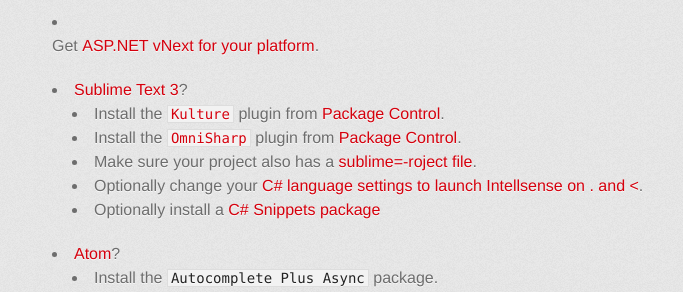
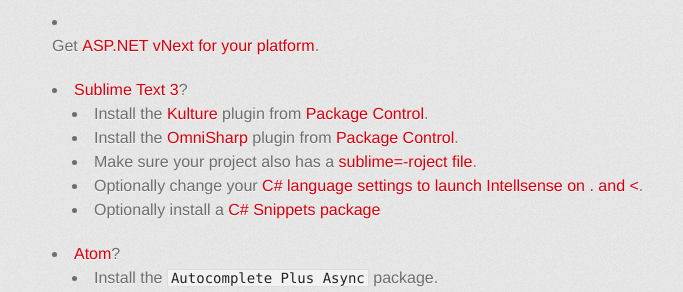
Before and after one commit to OmniSharp/OmniSharp.github.io, a Jekyll site: the page built from index.md, in a window 1280 px wide. Shown: the part 893-1185 px from the top of the page, without its empty margins (298-981 px from the left). Built offline with Jekyll 4.4.1, drawn with Linux system fonts in a browser that asks for light colours; some web fonts are replaced.

```diff
--- a/index.md
+++ b/index.md
@@ -19,8 +19,8 @@ Is it fun to do .NET on a Mac in Sublime? Ubuntu and Emacs? Windows and Atom? Ca
 - Get <a href="https://github.com/aspnet/home#getting-started">ASP.NET vNext for your platform</a>.
 
 - [Sublime Text 3](http://www.sublimetext.com/)?
-   - Install the <code><a href="https://sublime.wbond.net/packages/Kulture">Kulture</a></code> plugin from <a href="https://sublime.wbond.net/">Package Control</a>.
-   - Install the <code><a href="https://sublime.wbond.net/packages/OmniSharp">OmniSharp</a></code> plugin from <a href="https://sublime.wbond.net/">Package Control</a>.
+   - Install the <a href="https://sublime.wbond.net/packages/Kulture">Kulture</a> plugin from <a href="https://sublime.wbond.net/">Package Control</a>.
+   - Install the <a href="https://sublime.wbond.net/packages/OmniSharp">OmniSharp</a> plugin from <a href="https://sublime.wbond.net/">Package Control</a>.
    - Make sure your project also has a <a href="https://github.com/moonrabbit/OmniSharpSublime#example-of-sublime-project">sublime=-roject file</a>.
    - Optionally change your <a href="https://github.com/moonrabbit/OmniSharpSublime#c-language-specific-settings">C# language settings to launch Intellsense on . and &lt;</a>.
    - Optionally install a <a href="https://sublime.wbond.net/packages/C%23%20Snippets">C# Snippets package</a>
```
